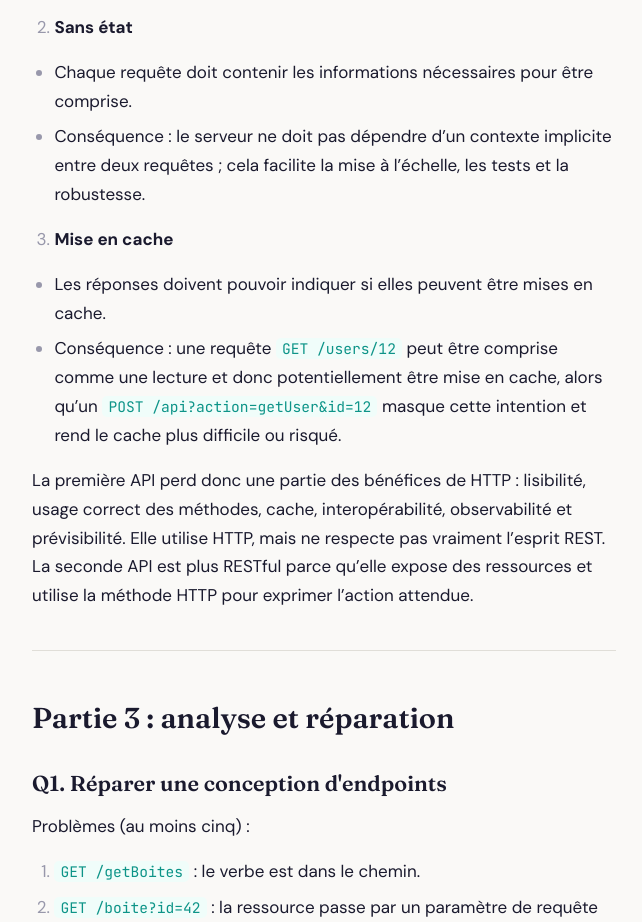
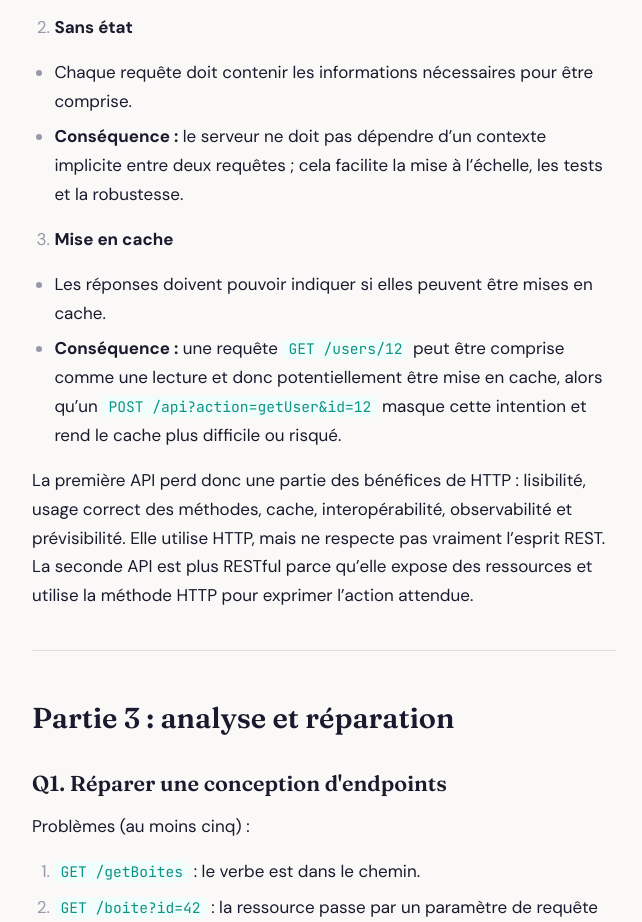
Before and after one commit to udem-diro/cours-IFT3225, an Astro site in the folder site/: page /exams/formatif-intra-corrige in a window 1280 px wide. Shown: the part 2772-3694 px from the top of the page, without its empty margins (316-958 px from the left). Built offline with nearby package versions, Linux system fonts and the light colour scheme; Astro itself is replaced by a stand-in of ours.

Commit message:
format fix

```diff
--- a/site/src/pages/exams/formatif-intra-corrige.mdx
+++ b/site/src/pages/exams/formatif-intra-corrige.mdx
@@ -83,11 +83,11 @@ Trois contraintes REST importantes sont :
 
 2. **Sans état**
   - Chaque requête doit contenir les informations nécessaires pour être comprise.
-  - Conséquence : le serveur ne doit pas dépendre d’un contexte implicite entre deux requêtes ; cela facilite la mise à l’échelle, les tests et la robustesse.
+  - **Conséquence :** le serveur ne doit pas dépendre d’un contexte implicite entre deux requêtes ; cela facilite la mise à l’échelle, les tests et la robustesse.
 
 3. **Mise en cache**
   - Les réponses doivent pouvoir indiquer si elles peuvent être mises en cache.
-  - Conséquence : une requête `GET /users/12` peut être comprise comme une lecture et donc potentiellement être mise en cache, alors qu’un `POST /api?action=getUser&id=12` masque cette intention et rend le cache plus difficile ou risqué.
+  - **Conséquence :** une requête `GET /users/12` peut être comprise comme une lecture et donc potentiellement être mise en cache, alors qu’un `POST /api?action=getUser&id=12` masque cette intention et rend le cache plus difficile ou risqué.
 
 La première API perd donc une partie des bénéfices de HTTP : lisibilité, usage correct des méthodes, cache, interopérabilité, observabilité et prévisibilité. Elle utilise HTTP, mais ne respecte pas vraiment l’esprit REST. La seconde API est plus RESTful parce qu’elle expose des ressources et utilise la méthode HTTP pour exprimer l’action attendue.
 
```
